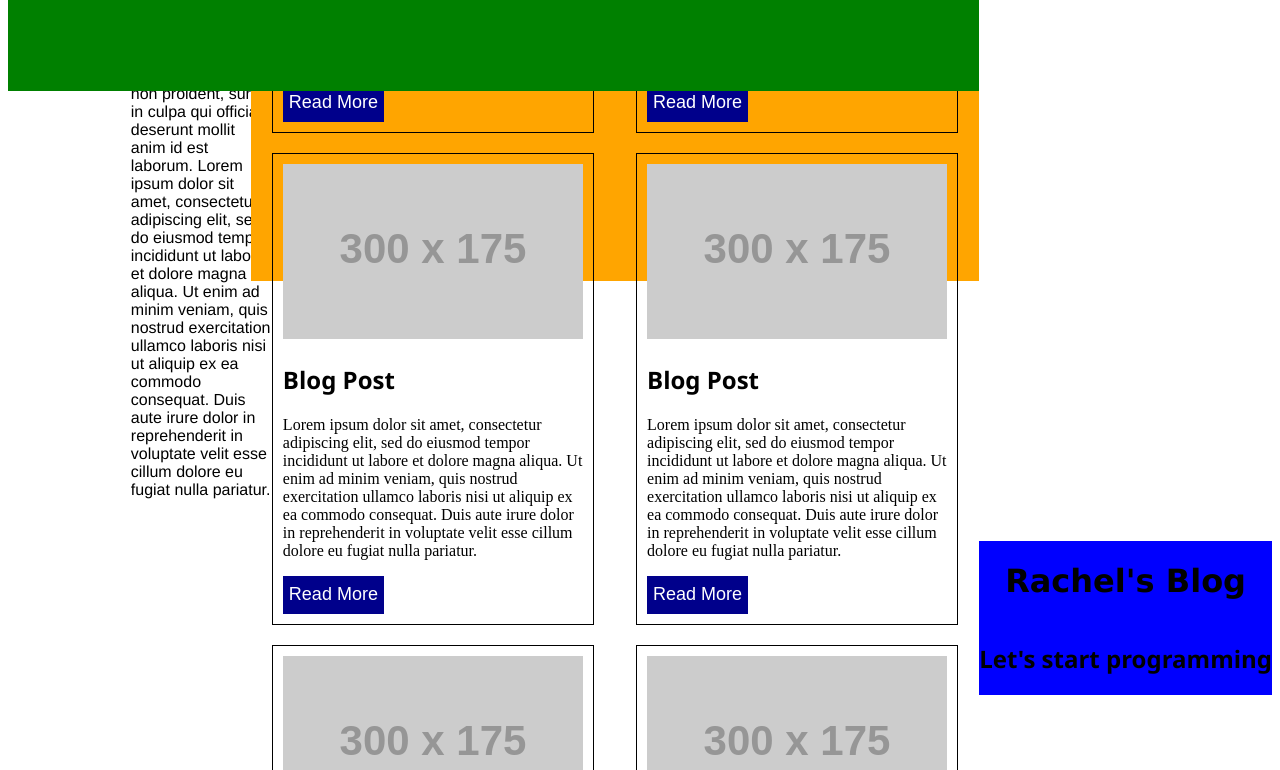
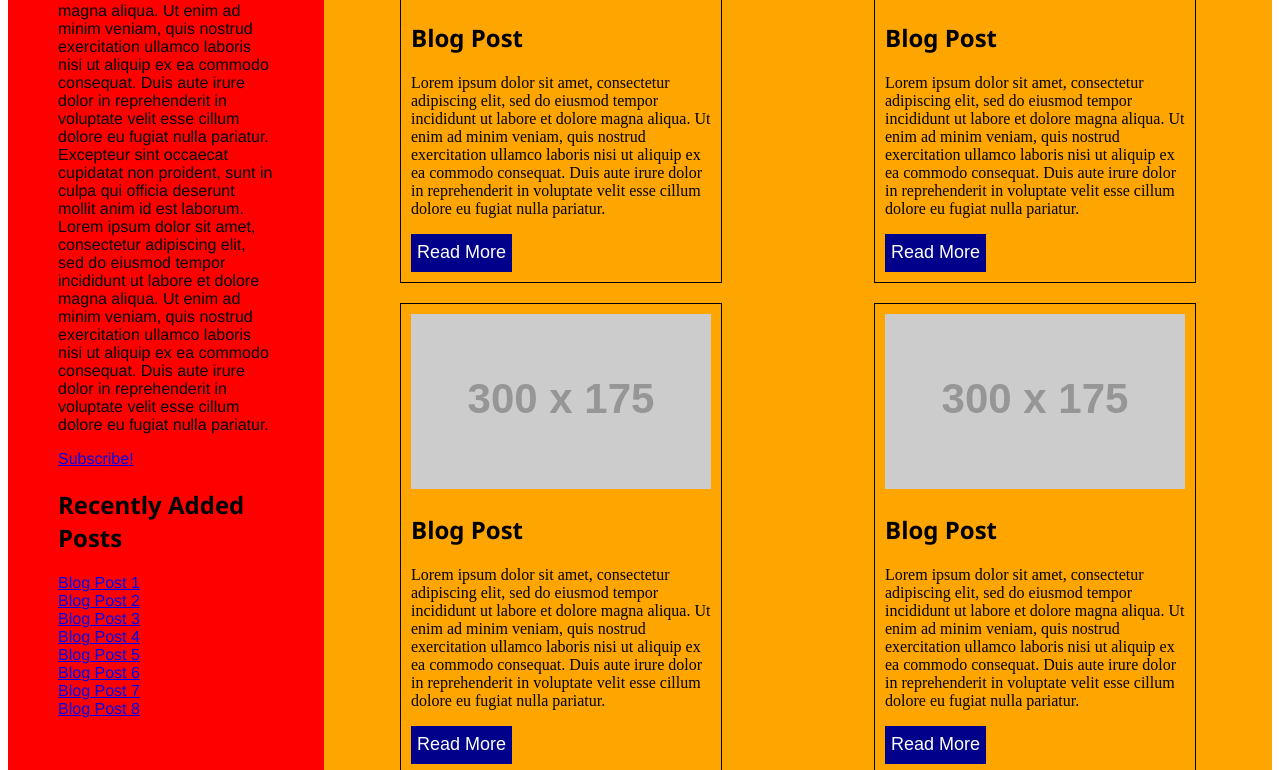
Before and after one commit to rachelrj/new-blog, a plain HTML site: page index.html in a window 1280 px wide. Shown: the part 367-1137 px from the top of the page. Drawn offline with Linux system fonts and the light colour scheme; placeholder pictures from the web are drawn by us.

Commit message:
Fixed header

```diff
--- a/static/css/home.css
+++ b/static/css/home.css
@@ -31,7 +31,7 @@
   #homepage {
     grid-template-columns: repeat(4, 1fr);
     grid-template-areas:
-      /* "header header header header" */
+      "header header header header"
       "sidebar main main main"
       "footer footer footer footer";
   }
```
